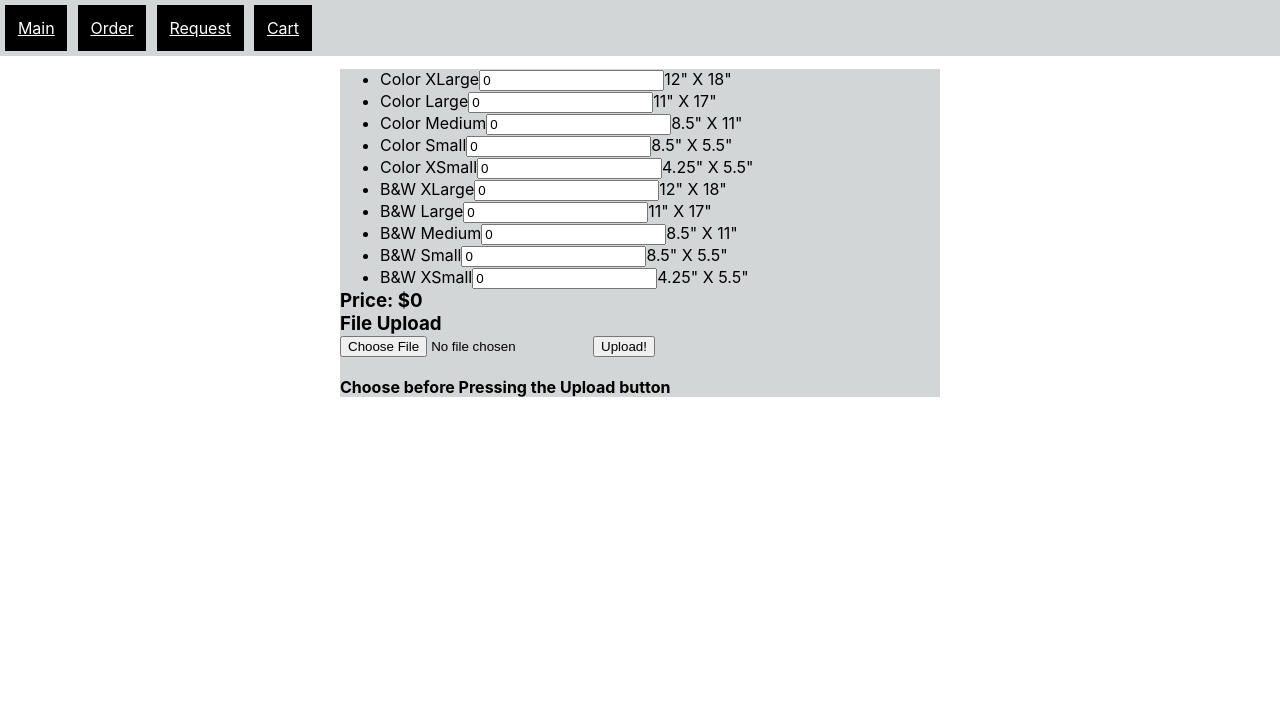
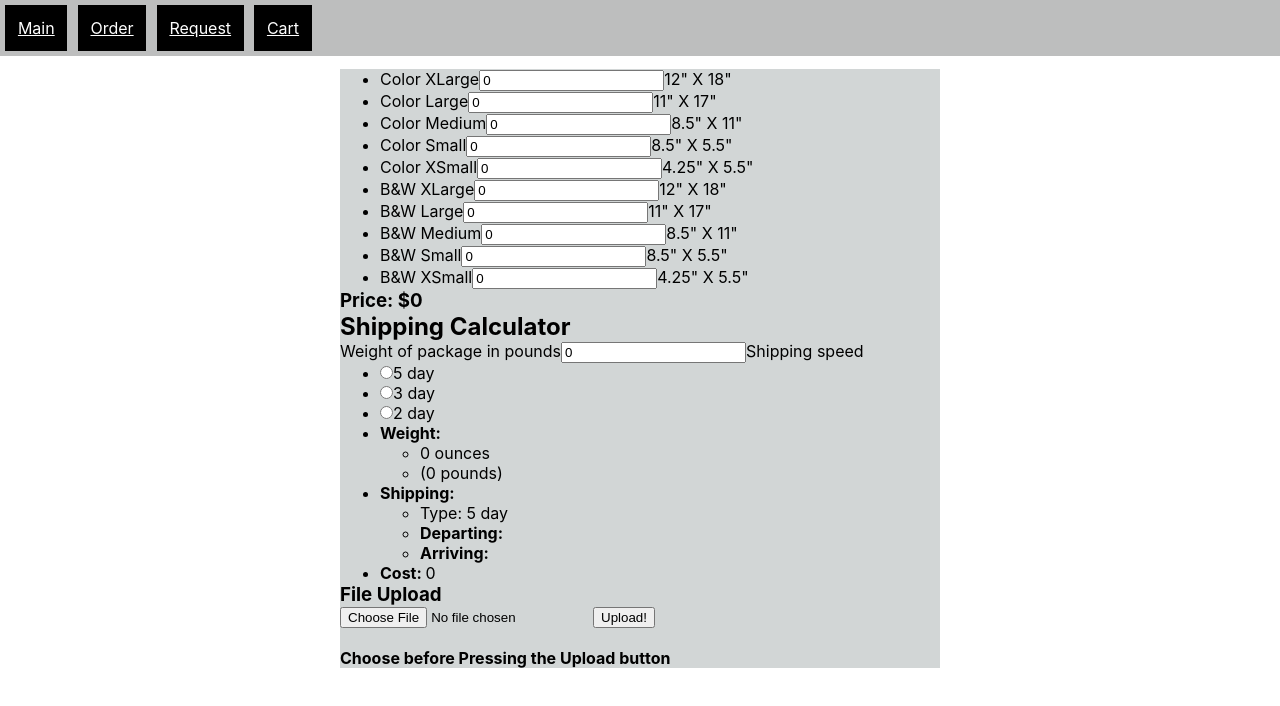
Before and after one commit to 303dog/churchform, a React (Create React App) app: page /order in a window 1280 px wide. Shown: the top 706 px of the page. Built offline with nearby package versions, Linux system fonts and the light colour scheme.

Commit message:
shipping formula added

```diff
--- a/src/component/AutoCalcForm.js
+++ b/src/component/AutoCalcForm.js
@@ -1,17 +1,18 @@
 import React from "react";
-import UploadFile from './UploadFile'
-import './AutoCalcForm.css'
+import "./AutoCalcForm.css";
+import Shipping from "./Shipping";
+import UploadFile from "./UploadFile";
 
 class AutoCalcForm extends React.Component {
   state = {
     products: [
-      { title: "Color XLarge", size: '12" X 18"', count: 0, price: 2.50 },
+      { title: "Color XLarge", size: '12" X 18"', count: 0, price: 2.5 },
       { title: "Color Large", size: '11" X 17"', count: 0, price: 1.75 },
       { title: "Color Medium", size: '8.5" X 11"', count: 0, price: 2.75 },
-      { title: "Color Small", size: '8.5" X 5.5"', count: 0, price: 2.50 },
+      { title: "Color Small", size: '8.5" X 5.5"', count: 0, price: 2.5 },
       { title: "Color XSmall", size: '4.25" X 5.5"', count: 0, price: 1.75 },
-      { title: "B&W XLarge", size: '12" X 18"', count: 0, price: 2.80 },
-      { title: "B&W Large", size: '11" X 17"', count: 0, price: 2.50 },
+      { title: "B&W XLarge", size: '12" X 18"', count: 0, price: 2.8 },
+      { title: "B&W Large", size: '11" X 17"', count: 0, price: 2.5 },
       { title: "B&W Medium", size: '8.5" X 11"', count: 0, price: 1.75 },
       { title: "B&W Small", size: '8.5" X 5.5"', count: 0, price: 2.75 },
       { title: "B&W XSmall", size: '4.25" X 5.5"', count: 0, price: 2.75 },
@@ -30,8 +31,16 @@ class AutoCalcForm extends React.Component {
     return (
       <>
         <div className='product__box'>
-      <ProductList products={this.state.products} onChange={this.onChange} />
+          <ProductList
+            products={this.state.products}
+            onChange={this.onChange}
+          />
           <Total products={this.state.products} />
+          <Shipping
+            count={this.state.count}
+            title={this.state.title}
+            value={this.state.value}
+          />
           <UploadFile />
         </div>
       </>
@@ -56,9 +65,6 @@ const ProductList = ({ products, onChange }) => (
 );
 
 const Total = ({ products }) => (
-  <h3>
-    Price: $
-    {products.reduce((sum, i) => (sum += i.count * i.price), 0)}
-  </h3>
+  <h3>Price: ${products.reduce((sum, i) => (sum += i.count * i.price), 0)}</h3>
 );
 export default AutoCalcForm;
--- /dev/null
+++ b/src/component/InputRadio.js
@@ -0,0 +1,24 @@
+import React from 'react';
+
+export default class InputRadio extends React.Component {
+
+  render() {
+    const {shipping_speed, days} = this.props;
+
+    return (
+      <li>
+        <label htmlFor={days + '_day'}>
+          <input
+            id={days + '_day'}
+            type="radio"
+            name="shipping_speed"
+            value={days}
+            checked={shipping_speed === parseFloat(days)}
+            onChange={ (event) => this.props.updateResults(event, 'speed') }
+          />
+          {days} day
+        </label>
+      </li>
+    )
+  }
+}
--- a/src/component/NavBar.css
+++ b/src/component/NavBar.css
@@ -6,14 +6,14 @@
     display: flex;
     padding: 0;
     margin: 0;
-    background: rgb(210, 214, 214);
+    background: rgb(189, 190, 190);
 }
 
 .nav__div {
     display: justify, flex;
     margin: 0;
     padding: 0;
-    background: rgb(210, 213, 214);
+    background: rgb(189, 190, 190);
 }
 
 .nav__home {
--- /dev/null
+++ b/src/component/Results.js
@@ -0,0 +1,34 @@
+import React from 'react';
+
+const Results = (props) => {
+
+    const {
+      weight_lbs,
+      weight_ozs,
+      shipping_speed,
+      departure_date,
+      arrival_date,
+      cost
+    } = props.details;
+
+    return (
+      <ul id="shipping_information">
+        <li><strong>Weight:</strong>
+          <ul>
+            <li className="weight">{weight_ozs} ounces</li>
+            <li className="weight">({weight_lbs} pounds)</li>
+          </ul>
+        </li>
+        <li><strong>Shipping:</strong>
+          <ul>
+            <li className="weight">Type: {shipping_speed} day</li>
+            <li className="weight"><strong>Departing: </strong>{departure_date}</li>
+            <li className="weight"><strong>Arriving: </strong>{arrival_date}</li>
+          </ul>
+        </li>
+        <li className="weight"><strong>Cost: </strong>{cost}</li>
+      </ul>
+    );
+};
+
+export default Results;
--- a/src/component/Shipping.js
+++ b/src/component/Shipping.js
@@ -0,0 +1,73 @@
+import React from 'react';
+import Results from './Results';
+import InputRadio from './InputRadio';
+import { calculate_shipping } from './main.js';
+
+class Shipping extends React.Component {
+
+  constructor(props) {
+    super(props);
+    this.state = {
+      shipping_speed: '5',
+      weight_lbs: '0',
+      weight_ozs: '0',
+      departure_date: '',
+      arrival_date: '',
+      cost: '0'
+    };
+    this.updateResults = this.updateResults.bind(this);
+  }
+
+  updateResults(e, type) {
+    const current_weight = (type === 'weight') ? e.target.value : this.state.weight_lbs;
+    const current_speed = (type === 'speed') ? e.target.value : this.state.shipping_speed;
+
+    const {
+      weight_ozs,
+      weight_lbs,
+      shipping_speed,
+      departure_date,
+      arrival_date,
+      cost
+    } = calculate_shipping(current_weight, current_speed);
+
+    this.setState({
+      shipping_speed: shipping_speed,
+      weight_lbs: weight_lbs,
+      weight_ozs: weight_ozs,
+      departure_date: departure_date,
+      arrival_date: arrival_date,
+      cost: cost
+    });
+  }
+
+  render() {
+    return (
+      <section>
+        <h1>Shipping Calculator</h1>
+        <form>
+          <label htmlFor="shipping_weight">Weight of package in pounds</label>
+          <input
+            id="shipping_weight"
+            type="number"
+            placeholder="Weight of package in pounds"
+            value={this.state.weight_lbs}
+            onChange={ (event) => this.updateResults(event, 'weight') }
+          />
+          <label htmlFor="radio_buttons">Shipping speed</label>
+          <ul id="radio_buttons">
+            <InputRadio updateResults={this.updateResults} shipping_speed={this.state.shipping_speed} days="5" />
+            <InputRadio updateResults={this.updateResults} shipping_speed={this.state.shipping_speed} days="3" />
+            <InputRadio updateResults={this.updateResults} shipping_speed={this.state.shipping_speed} days="2" />
+          </ul>
+          {/*<button type="button" id="submit_button">Calculate</button>*/}
+        </form>
+        <Results details={this.state}/>
+      </section>
+    );
+  }
+}
+
+
+
+export default Shipping;
--- /dev/null
+++ b/src/component/main.js
@@ -0,0 +1,94 @@
+export function calculate_shipping(weight = 0, days = 5) {
+
+    days = parseFloat(days);
+
+    let cost_per_ounce;
+    let shipping_cost_multiplier;
+    let current_date = new Date();
+    let ms = current_date.getTime();
+    let single_day_in_ms = 24 * 60 * 60 * 1000;
+    let shipping_time_ms = ms;
+    let arrival_date;
+    let shipping_cost_dollars;
+    let weight_in_ounces = parseFloat(weight) * 16; // multiply input weight by 16 to obtain ounces
+
+    // create shipping multiplier depending on selected shipping speed
+    if (days === 3) {
+      shipping_cost_multiplier = 1.5;
+    } else if (days === 2) {
+      shipping_cost_multiplier = 2;
+    } else {
+      shipping_cost_multiplier = 1;
+    }
+
+    // determine cost per ounce, based on weight ranges and shipping multiplier
+    if (weight_in_ounces < 20) {
+      cost_per_ounce = 2 * shipping_cost_multiplier ;
+    } else if (weight_in_ounces > 32) {
+      cost_per_ounce = 20 * shipping_cost_multiplier;
+    } else {
+      cost_per_ounce = 10 * shipping_cost_multiplier;
+    }
+
+    // determine actual shipping cost of weight * cost per ounce * 0.01 to convert to dollars.
+    shipping_cost_dollars = (cost_per_ounce * weight_in_ounces * 0.01).toFixed(2);
+
+    // determine if today is sunday, if so add one day (in MS) to the shipping time total (in MS)
+    if (current_date.getDay() === 0) {
+      shipping_time_ms += single_day_in_ms;
+    }
+
+    // add actual shipping time (e.g. 5, 3, 2) (in MS) to the shipping time total (in MS)
+    if (days === 5) {
+      shipping_time_ms += 5 * single_day_in_ms;
+    } else if (days === 3) {
+      shipping_time_ms += 3 * single_day_in_ms;
+    } else if (days === 2) {
+      shipping_time_ms += 2 * single_day_in_ms;
+    } else {
+      shipping_time_ms = 30 * single_day_in_ms; // shouldn't ever run, but just in case for lolz
+    }
+
+    // figure out new arrival date, and determine if it's sunday as well
+    let prelim_date = new Date(shipping_time_ms);
+    if (prelim_date.getDay() === 0) {
+      shipping_time_ms += single_day_in_ms;
+    }
+
+    // create final shipping time in MS, after taking into account two possible sundays and actual shipping time
+    arrival_date = new Date(shipping_time_ms);
+
+    // create date in string format of "June 3, 2016"
+    let monthNames = [
+      "January",
+      "February",
+      "March",
+      "April",
+      "May",
+      "June",
+      "July",
+      "August",
+      "September",
+      "October",
+      "November",
+      "December"
+    ];
+    let formatted_current_date_string = '' +
+      monthNames[current_date.getMonth()] + ' ' +
+      current_date.getDate() + ', ' +
+      current_date.getFullYear();
+    let formatted_arrival_date_string = '' +
+      monthNames[arrival_date.getMonth()] + ' ' +
+      arrival_date.getDate() + ', ' +
+      arrival_date.getFullYear();
+
+    // create object to be returned that includes all values needed to build the display
+    return {
+      weight_ozs: weight_in_ounces,
+      weight_lbs: weight,
+      shipping_speed: days,
+      departure_date: formatted_current_date_string,
+      arrival_date: formatted_arrival_date_string,
+      cost: shipping_cost_dollars
+    };
+  }
```
Lines whose indentation alone changed are shown as unchanged.
